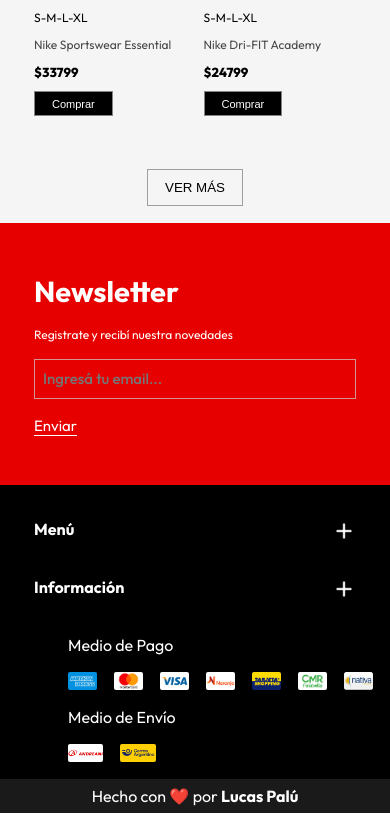
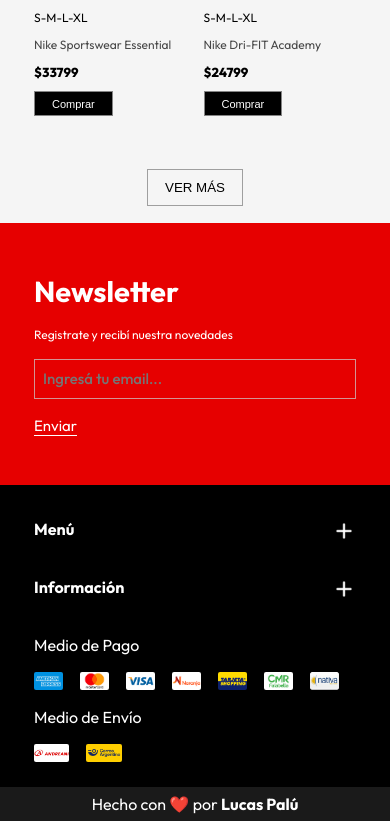
Before and after one commit to lucasmpalu/sports-clothing, a React (Vite) app: page / in a window 390 px wide. Shown: the part 3364-4185 px from the top of the page. Built offline with nearby package versions, Linux system fonts and the light colour scheme; a web font is replaced by a local one.

Commit message:
ajustando paddings

```diff
--- a/src/components/Footer/Footer.module.scss
+++ b/src/components/Footer/Footer.module.scss
@@ -283,7 +283,7 @@
       }
 
     .footerNewsletter, .footerDown, .footerMid {
-      padding: 1rem 4rem!important;
+      padding: 1rem 4rem;
      }
 
      .containerMenuFooter {
@@ -347,7 +347,7 @@
 
     .newsletterForm {
       align-items: flex-start!important;
-      width: 100%;
+      width: 100%!important;
     }
 
     .containerInput {
@@ -380,4 +380,8 @@
       padding-left: 2rem;
       padding-right: 2rem;
     }
+
+    .footerMid {
+      padding-bottom: 1.5rem;
+    }
   }
```
